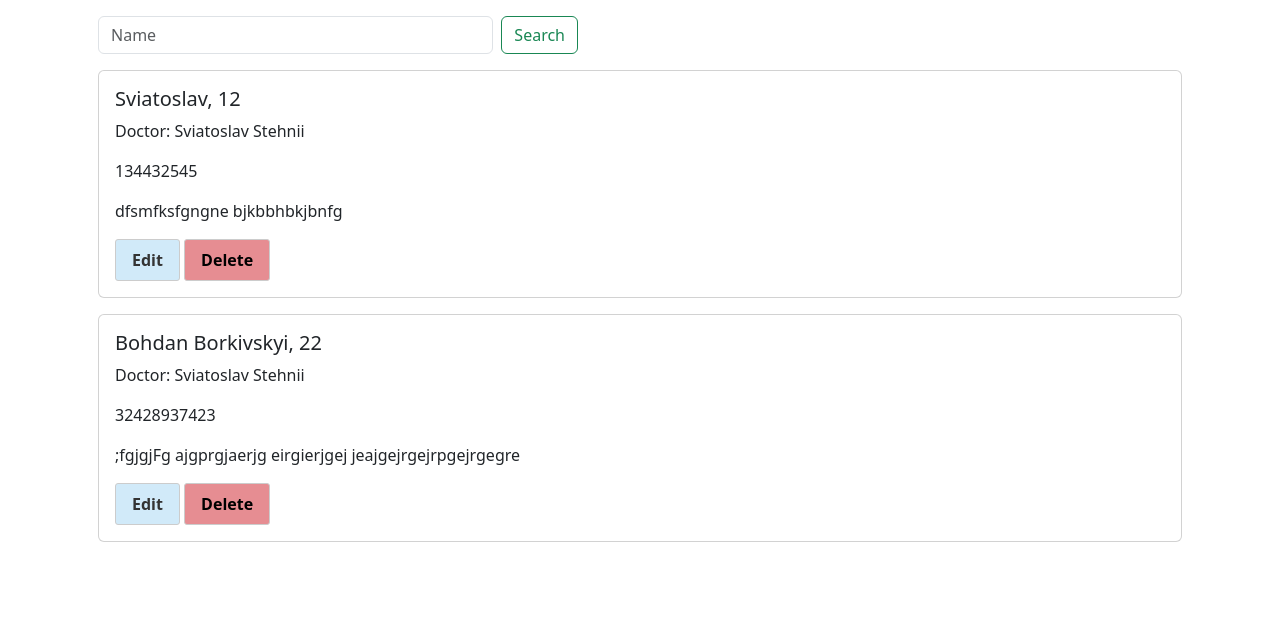
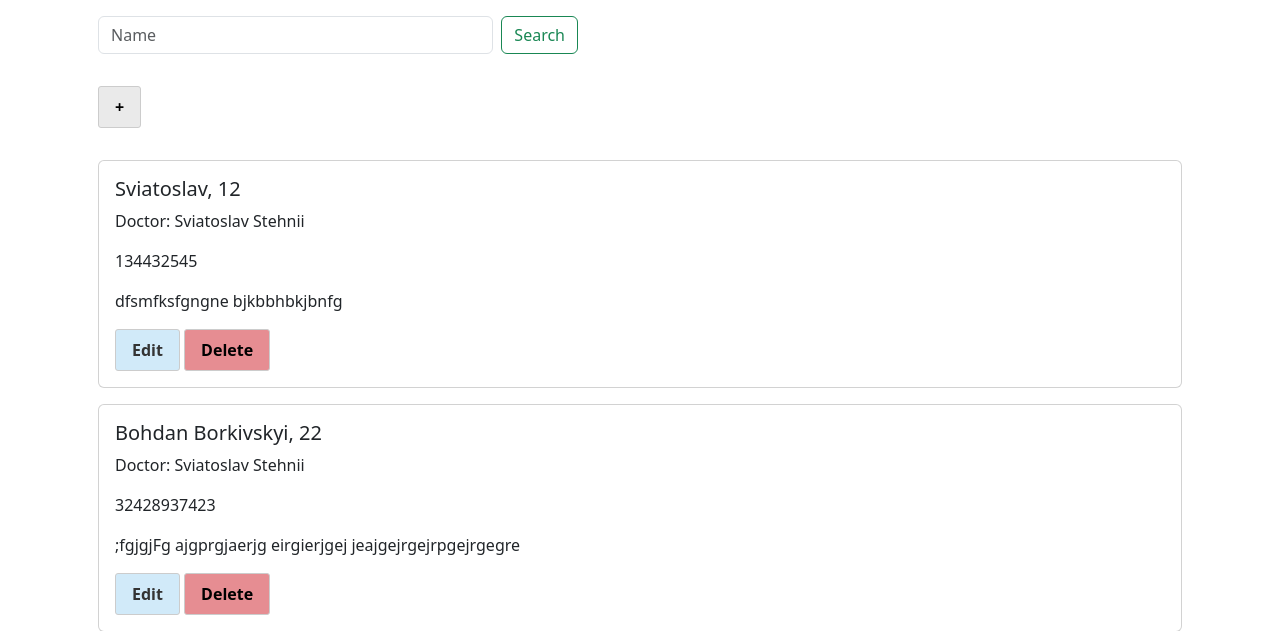
Before and after one commit to sviatoslavstehnii/patients, a Django app: page /search in a window 1280 px wide. Shown: the part 56-687 px from the top of the page. Run offline with Django 4.2, Linux system fonts and the light colour scheme; data comes from the database, SQL or seed files in the repository.

Commit message:
removed add patient link, add plus sign into patients list

```diff
--- a/patients/patients_app/templates/base.html
+++ b/patients/patients_app/templates/base.html
@@ -22,9 +22,9 @@
                 <li class="nav-item">
                    <a class="nav-link" href="/patients_list">Patients List</a>
                 </li>
-                <li class="nav-item">
+                <!-- <li class="nav-item">
                   <a class="nav-link" href="/add_visit">Add Visit</a>
-                </li>
+                </li> -->
                 <li class="nav-item">
                     <a class="nav-link" href="/calendar">Calendar</a>
                 </li>
--- a/patients/patients_app/templates/patients_app/patients_list.html
+++ b/patients/patients_app/templates/patients_app/patients_list.html
@@ -8,6 +8,7 @@
             <input class="form-control me-2" type="search" name="q" placeholder="Name" aria-label="Search">
             <button class="btn btn-outline-success" type="submit">Search</button>
         </form>
+        <a href="{% url 'create_patient' %}" style="margin: 1rem;display: inline-block; border: 1px solid #ccc; background-color: #eaeaea; color: #000; padding: 0.5em 1em; text-decoration: none; font-weight: bold; border-radius: 3px; cursor: pointer;">&#43;</a>
         {% for patient in patients %}
         <div class="card" style="margin: 1rem;">
             <div class="card-body">
```
